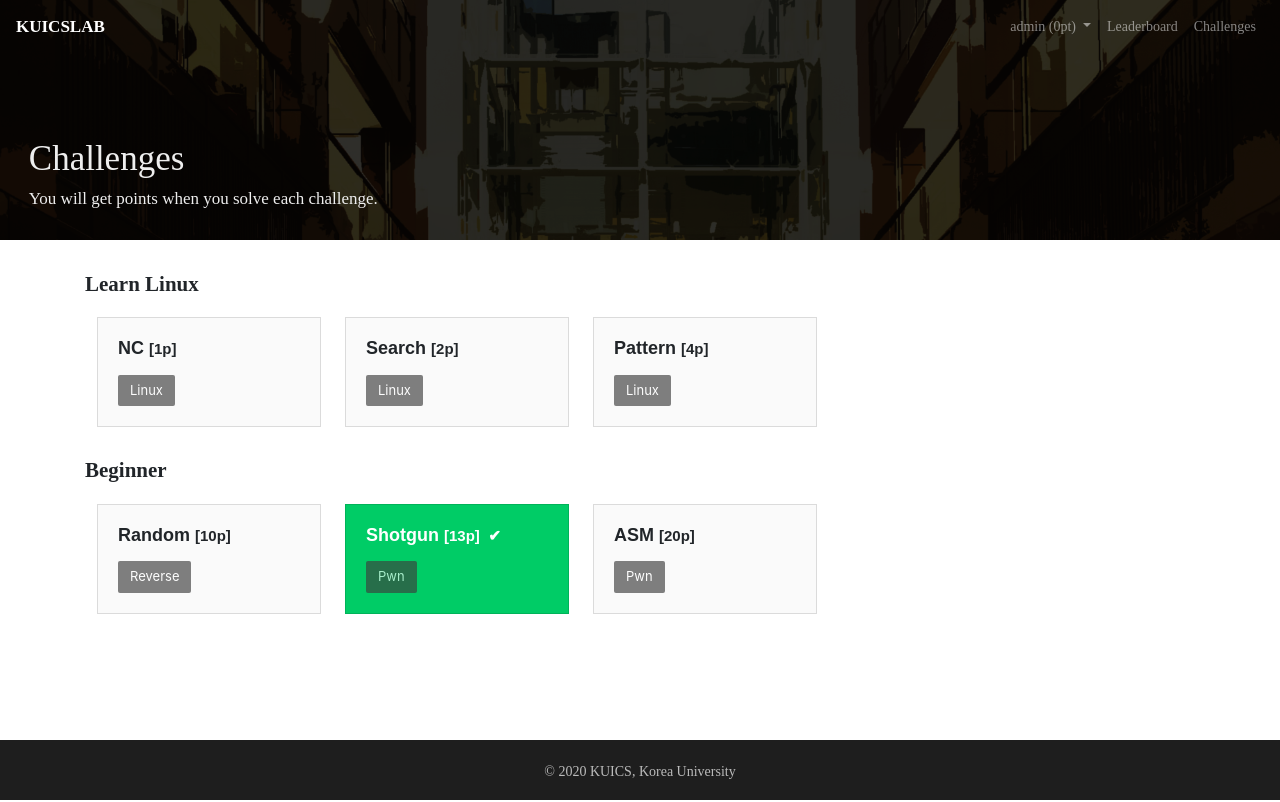
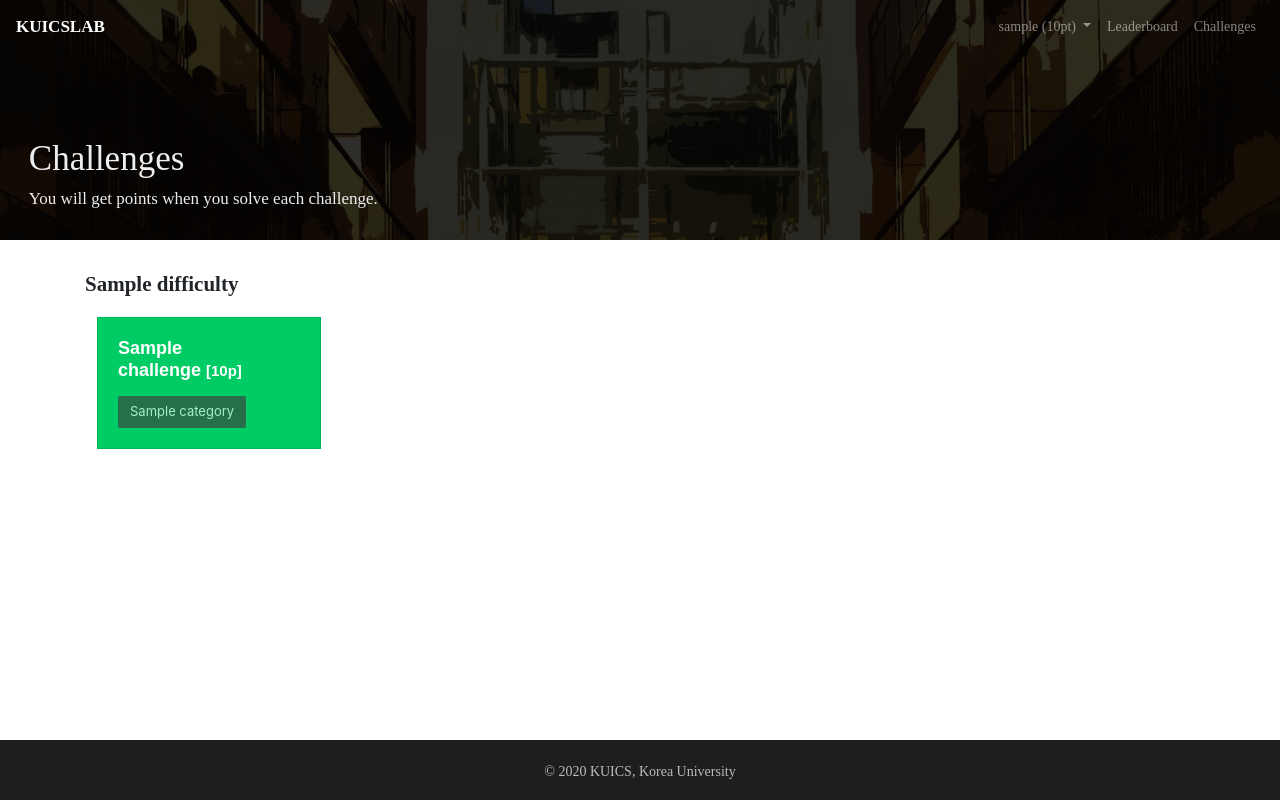
Before and after one commit to hack-rabbit/kuics-lab, a Django app: page /wargame/list/ in a window 1280 px wide. Run offline with Django 3.2, Linux system fonts and the light colour scheme; a user stored in the database is signed in; data comes from the database, SQL or seed files in the repository; tables that the repository leaves empty hold one stand-in row (values such as "Sample post"); parts of the project's set-up code (start-up, migrations or seed data) failed here and were passed over; some libraries are stand-ins or nearby versions.

Commit message:
Create seperate difficulty model

```diff
--- a/config/settings.py
+++ b/config/settings.py
@@ -26,6 +26,7 @@
 DEBUG = True
 
 ALLOWED_HOSTS = [
+    '127.0.0.1',
     'localhost',
 ]
 
--- a/ctf/admin.py
+++ b/ctf/admin.py
@@ -3,6 +3,7 @@
 from .models import *
 
 admin.site.register(Category)
+admin.site.register(Difficulty)
 admin.site.register(Challenge)
 admin.site.register(Flag)
 admin.site.register(Profile)
--- a/ctf/models.py
+++ b/ctf/models.py
@@ -14,6 +14,21 @@
     def __str__(self):
         return self.name
 
+    class Meta:
+        verbose_name_plural = 'categories'
+
+
+# CTF challenge difficulties
+class Difficulty(models.Model):
+    name = models.CharField(max_length=30)
+    level = models.IntegerField()
+
+    def __str__(self):
+        return '{} ({})'.format(self.name, self.level)
+
+    class Meta:
+        verbose_name_plural = 'difficulties'
+
 
 # CTF challenges
 class Challenge(models.Model):
@@ -22,7 +37,7 @@
     # Challenge category e.g. Reverse Engineering, Pwn
     category = models.ForeignKey(Category, on_delete=models.CASCADE)
     # Challenge difficulty e.g. Easy, Medium, Hard
-    difficulty = models.CharField(max_length=30)
+    difficulty = models.ForeignKey(Difficulty, on_delete=models.CASCADE)
     # Challenge description text
     description = RichTextField()
     # Reward points for solving
--- a/ctf/templates/ctf/challenge_list.html
+++ b/ctf/templates/ctf/challenge_list.html
@@ -36,27 +36,30 @@
 {% block content %}
 <div class="content">
     <!-- Challenge List -->
+    {% for difficulty, challenge_list in challenge_list_all.items %}
+    {% if challenge_list|length %}
     <div class="section">
         <div class="heading">
-            Learn Linux
+            {{ difficulty }}
         </div>
         <div class="table">
             <table class="table-responsive">
                 <tr>
-                    {% for object in learn_linux_list %}
+                    {% for challenge in challenge_list %}
                     <td>
-                        {% if user in object.solvers.all %}
+                        {% if user in challenge.solvers.all %}
                         <div class="card challenge challenge-solved" style="width: 18rem;">
                             {% else %}
                             <div class="card challenge" style="width: 18rem;">{% endif %}
                                 <div class="card-body">
-                                    <h5 class="card-title">{{ object.title }}&nbsp;<span class="challenge-points">[{{ object.points }}p]</span>
+                                    <h5 class="card-title">{{ challenge.title }}&nbsp;<span class="challenge-points">[{{ challenge.points }}p]</span>
                                     </h5>
-                                    <button type="button" class="btn btn-secondary" disabled>{{ object.category }}
+                                    <button type="button" class="btn btn-secondary" disabled>{{ challenge.category }}
                                     </button>
-                                    <a href="{% url 'ctf:detail' object.id %}" class="stretched-link"></a>
+                                    <a href="{% url 'ctf:detail' challenge.id %}" class="stretched-link"></a>
                                 </div>
                             </div>
+                        </div>
                     </td>
                     {% if forloop.counter|divisibleby:4 %}
                 </tr>
@@ -68,39 +71,8 @@
             </table>
         </div>
     </div>
-    <div class="section">
-        <div class="heading">
-            Beginner
-        </div>
-        <div class="table">
-            <table class="table-responsive">
-                <tr>
-                    {% for object in beginner_list %}
-                    <td>
-                        {% if user in object.solvers.all %}
-                        <div class="card challenge-solved" style="width: 18rem;">
-                            {% else %}
-                            <div class="card challenge" style="width: 18rem;">{% endif %}
-                                <div class="card-body">
-                                    <h5 class="card-title">{{ object.title }}&nbsp;<span class="challenge-points">[{{ object.points }}p]
-                                    {% if user in object.solvers.all %}&nbsp;&#x2714;{% endif %}</span>
-                                    </h5>
-                                    <button type="button" class="btn btn-secondary" disabled>{{ object.category }}
-                                    </button>
-                                    <a href="{% url 'ctf:detail' object.id %}" class="stretched-link"></a>
-                                </div>
-                            </div>
-                    </td>
-                    {% if forloop.counter|divisibleby:4 %}
-                </tr>
-                <tr>
-                    {% endif %}
-                    {% empty %}
-                    {% endfor %}
-                </tr>
-            </table>
-        </div>
-    </div>
+    {% endif %}
+    {% endfor %}
 </div>
 {% endblock content %}
 
--- a/ctf/views.py
+++ b/ctf/views.py
@@ -10,7 +10,7 @@
 from django.utils import timezone
 
 from django.contrib.auth.models import User
-from ctf.models import Challenge, Profile, Solve
+from ctf.models import Challenge, Difficulty, Profile, Solve
 
 from django.http import HttpResponseRedirect
 
@@ -21,8 +21,12 @@
 
     def get_context_data(self, *args, **kwargs):
         context = super(ChallengeLV, self).get_context_data(*args, **kwargs)
-        context['learn_linux_list'] = Challenge.objects.filter(Q(difficulty='Learn Linux')).order_by('points')
-        context['beginner_list'] = Challenge.objects.filter(Q(difficulty='Beginner')).order_by('points')
+        difficulty_list = Difficulty.objects.all().order_by('level')
+
+        context['challenge_list_all'] = dict()
+        for d in difficulty_list:
+            context['challenge_list_all'][d.name] = Challenge.objects.filter(Q(difficulty=d)).order_by('points')
+
         return context
 
 
```
Also changed, not shown: README.md (added), ctf/migrations/0001_initial.py, ctf/migrations/0002_auto_20191219_1202.py (deleted), ctf/migrations/0003_challenge_solvers.py (deleted), ctf/migrations/0004_auto_20191219_2015.py (deleted), ctf/migrations/0005_flag.py (deleted), ctf/migrations/0006_profile.py (deleted), ctf/migrations/0007_auto_20191219_2318.py (deleted), ctf/migrations/0008_auto_20191220_0256.py (deleted), ctf/migrations/0009_auto_20191220_0532.py (deleted), ctf/migrations/0010_auto_20191220_0538.py (deleted), ctf/migrations/0011_auto_20200403_0617.py (deleted), ctf/migrations/0012_solve.py (deleted), ctf/migrations/0013_profile_last_submit.py (deleted).
